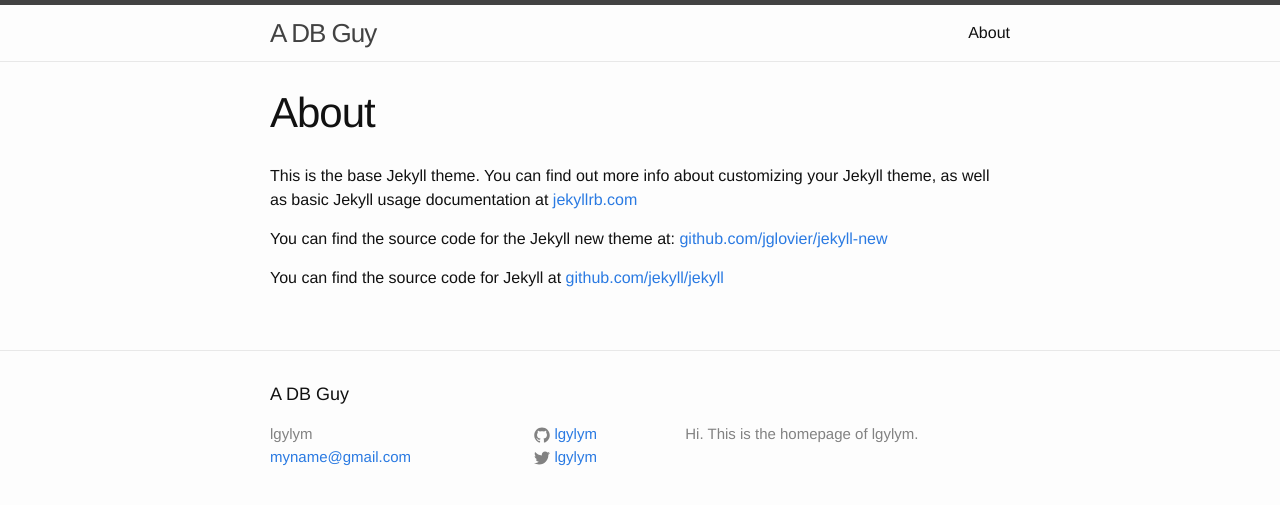
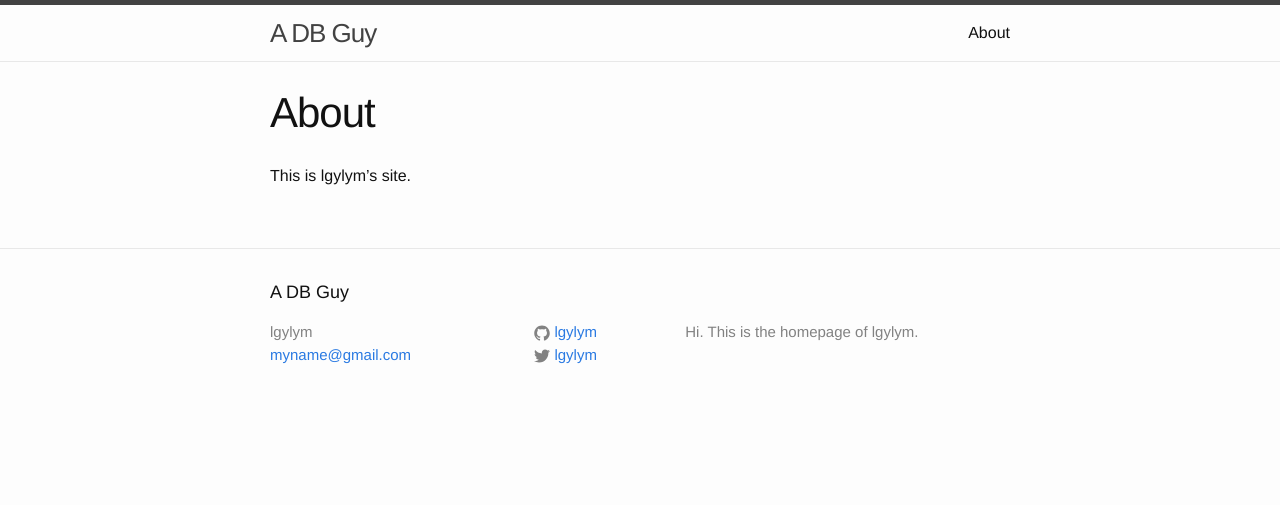
Before and after one commit to lgylym/lgylym.github.io, a Jekyll site: the page built from about.md, in a window 1280 px wide. Shown: the top 505 px of the page. Built offline with Jekyll 4.4.1, drawn with Linux system fonts in a browser that asks for light colours.

Commit message:
this is cool

```diff
--- a/about.md
+++ b/about.md
@@ -4,8 +4,4 @@ title: About
 permalink: /about/
 ---
 
-This is the base Jekyll theme. You can find out more info about customizing your Jekyll theme, as well as basic Jekyll usage documentation at [jekyllrb.com](http://jekyllrb.com/)
-
-You can find the source code for the Jekyll new theme at: [github.com/jglovier/jekyll-new](https://github.com/jglovier/jekyll-new)
-
-You can find the source code for Jekyll at [github.com/jekyll/jekyll](https://github.com/jekyll/jekyll)
+This is lgylym's site.
```
Also changed, not shown: 1 other file.
